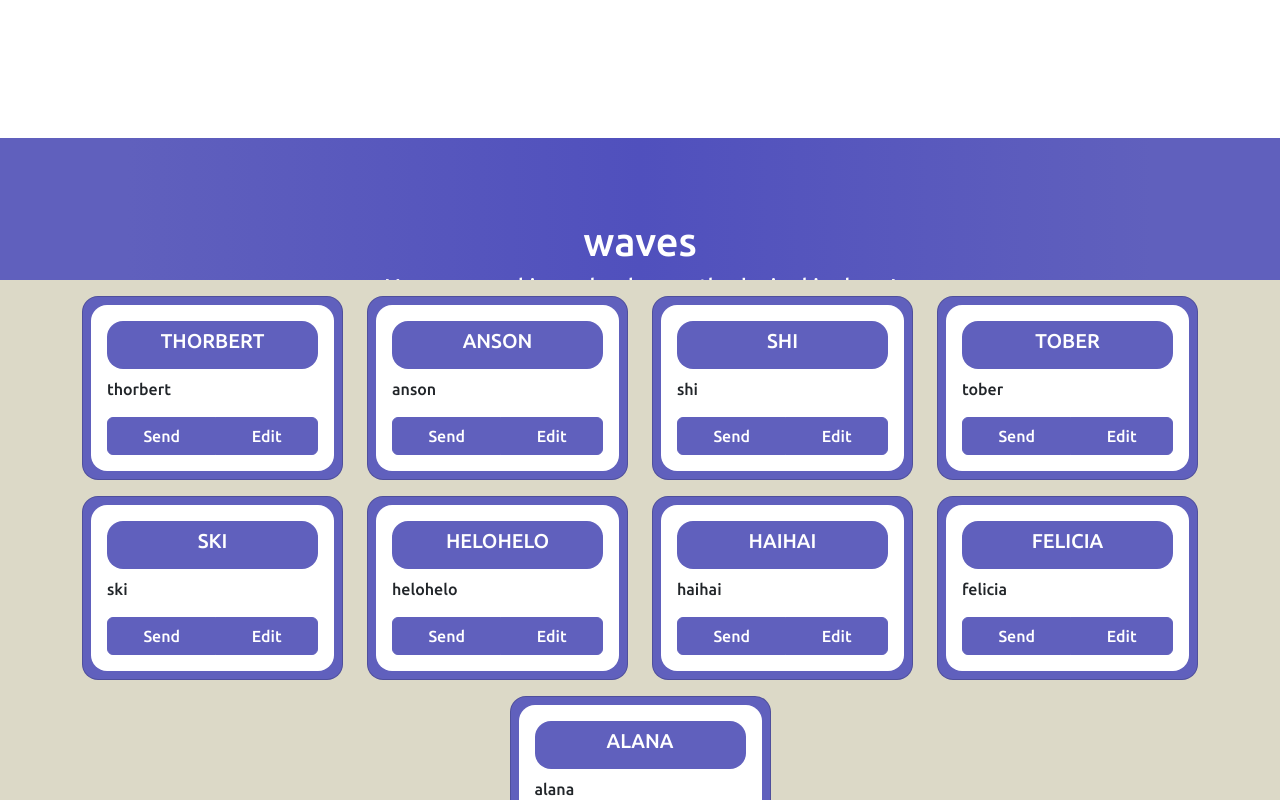
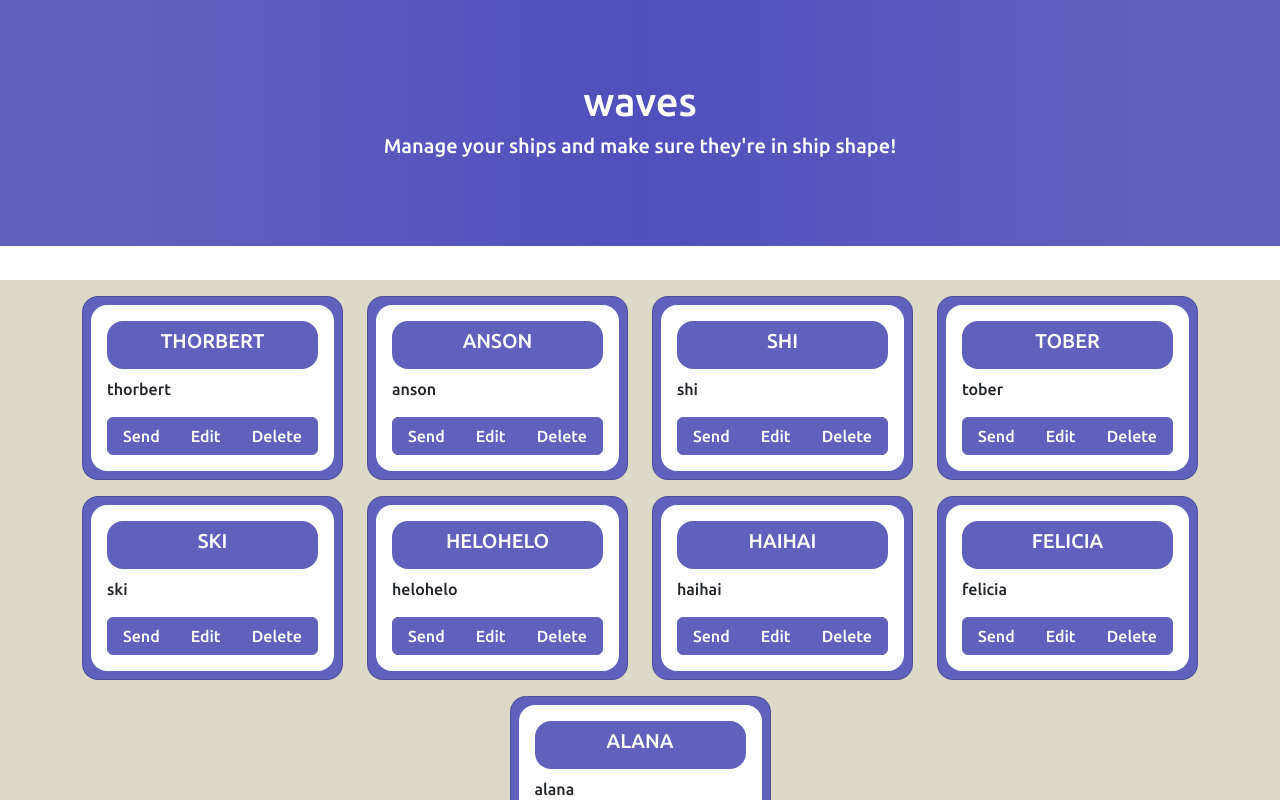
Before and after one commit to thorbert-anson-shi/boat_dock, a React (Vite) app: page / in a window 1280 px wide. Built offline with nearby package versions, Linux system fonts and the light colour scheme.

Commit message:
Updated logo

```diff
--- a/src/App.css
+++ b/src/App.css
@@ -7,7 +7,6 @@
     padding: 5rem;
     background: linear-gradient(90deg, #6060bd 10%, #5050bd 50%, #6060bd 90%);
     color: white;
-    z-index: 0;
 }
 
 .parallax {
@@ -30,7 +29,7 @@
 }
 
 .parallax__layer--back {
-    transform: translateZ(-1px) scale(2);
+    transform: translateY(-35vh) translateZ(-1px) scale(2);
 }
 
 .row {
--- a/src/components/Panel.tsx
+++ b/src/components/Panel.tsx
@@ -40,6 +40,7 @@ const Panel = ({ children, title = "-" }: Props) => {
                 Edit
               </button>
             )}
+            <button className="btn btn-primary">Delete</button>
           </div>
         </div>
       </div>
```
Also changed, not shown: src/assets/waves.svg.
